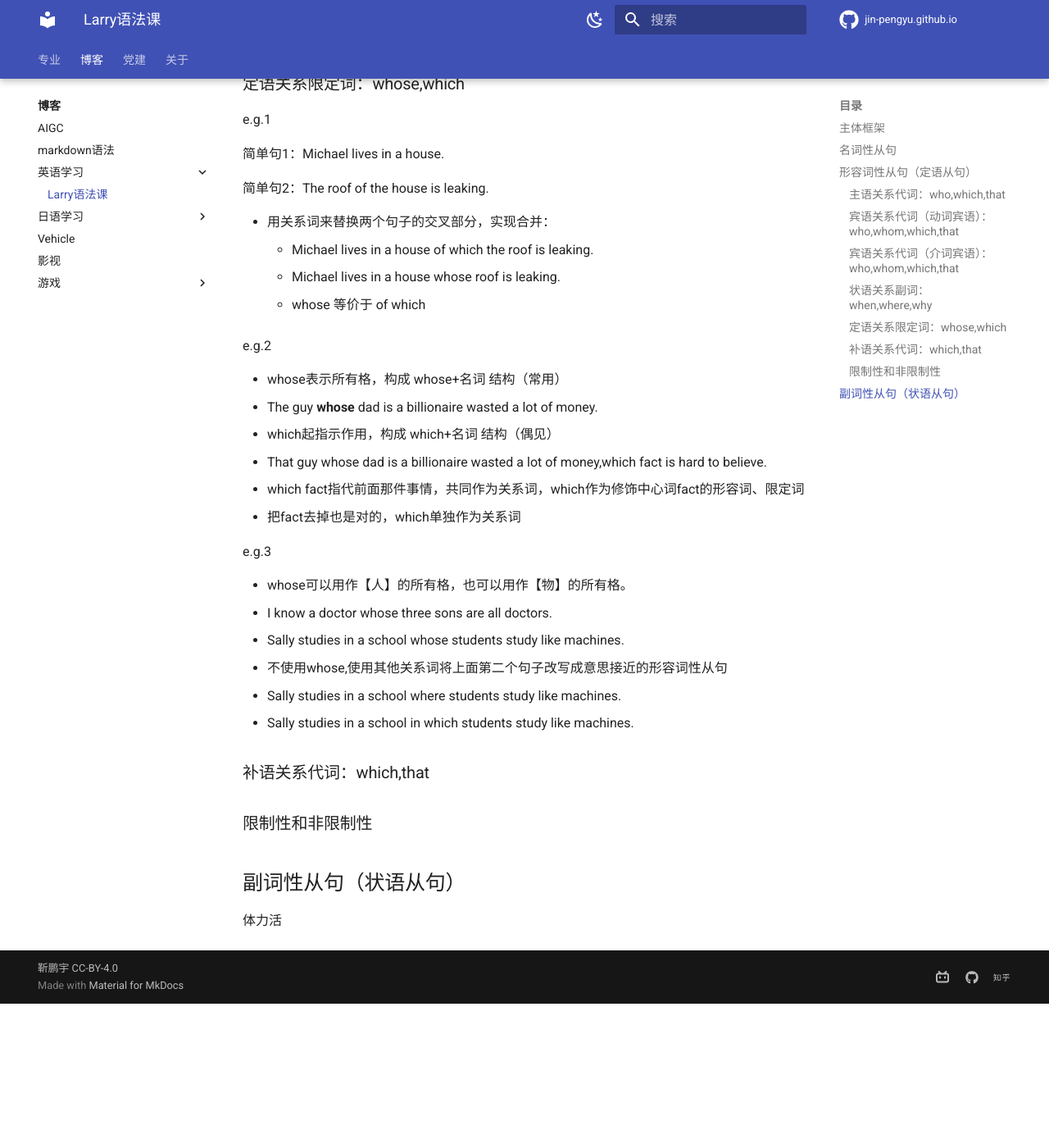
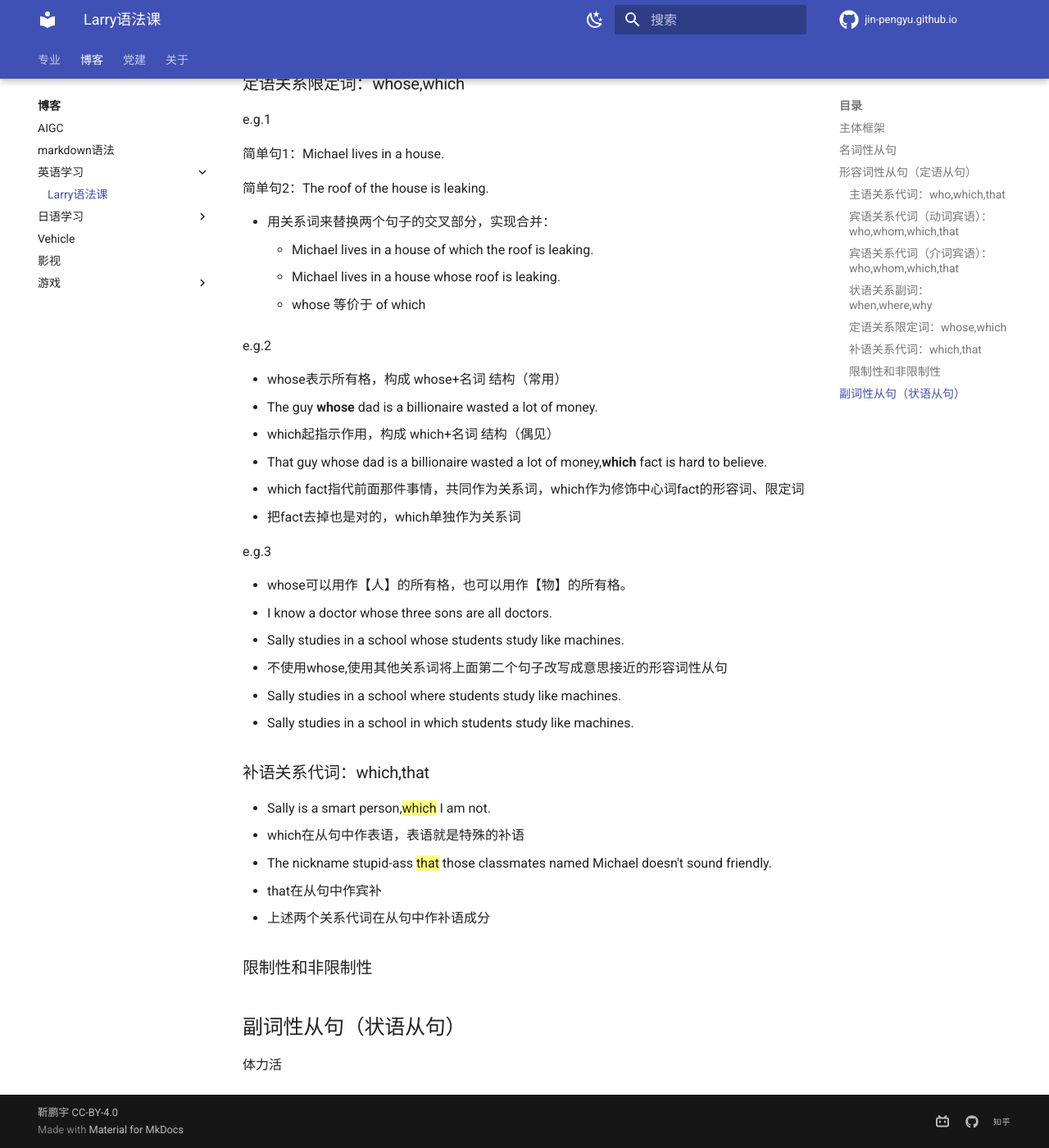
Before and after one commit to Pengyu-Jin/Pengyu-Jin.github.io, an MkDocs documentation site: the page built from docs/blog/EN-learn/Larry.md, in a window 1280 px wide and 1400 px high, scrolled down 5725 px. Shown: the whole window at 82% size. Built offline with MkDocs 1.6.1 and Material for MkDocs 9.7.7, drawn with Linux system fonts in a browser that asks for light colours; before the commit the page ends 6949 px from its top, so only the background shows below that.

Commit message:
style change 220

```diff
--- a/docs/blog/EN-learn/Larry.md
+++ b/docs/blog/EN-learn/Larry.md
@@ -207,7 +207,7 @@ e.g.2
 - whose表示所有格，构成 whose+名词 结构（常用）
   - The guy **whose** dad is a billionaire wasted a lot of money.
 - which起指示作用，构成 which+名词 结构（偶见）
-  - That guy whose dad is a billionaire wasted a lot of money,which fact is hard to believe.
+  - That guy whose dad is a billionaire wasted a lot of money,**which** fact is hard to believe.
   - which fact指代前面那件事情，共同作为关系词，which作为修饰中心词fact的形容词、限定词
   - 把fact去掉也是对的，which单独作为关系词
 
@@ -223,6 +223,12 @@ e.g.3
 
 ### 补语关系代词：which,that
 
+- Sally is a smart person,==which== I am not.
+- which在从句中作表语，表语就是特殊的补语
+- The nickname stupid-ass ==that== those classmates named Michael doesn't sound friendly.
+- that在从句中作宾补
+- 上述两个关系代词在从句中作补语成分
+
 ### 限制性和非限制性
 
 ## 副词性从句（状语从句）
```
